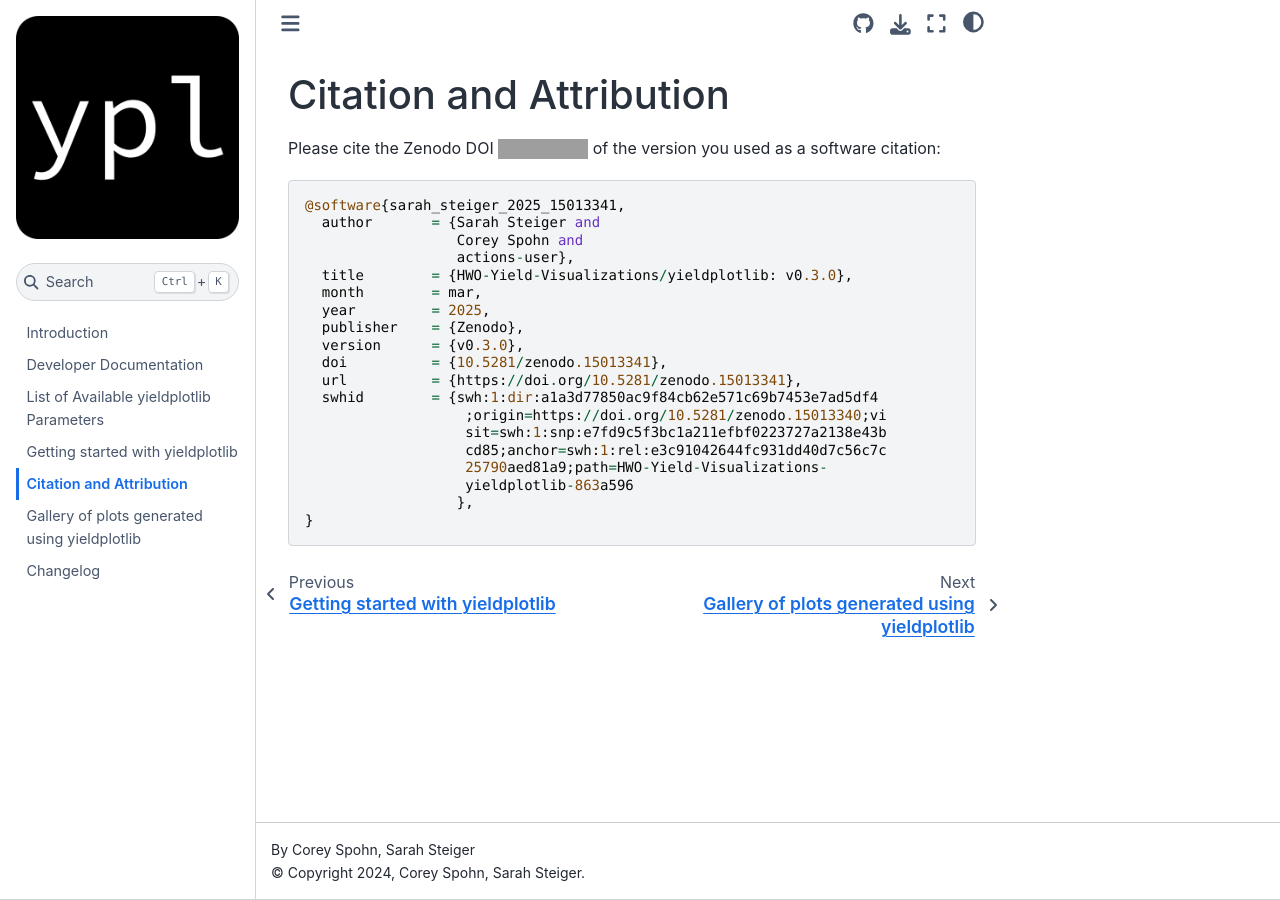
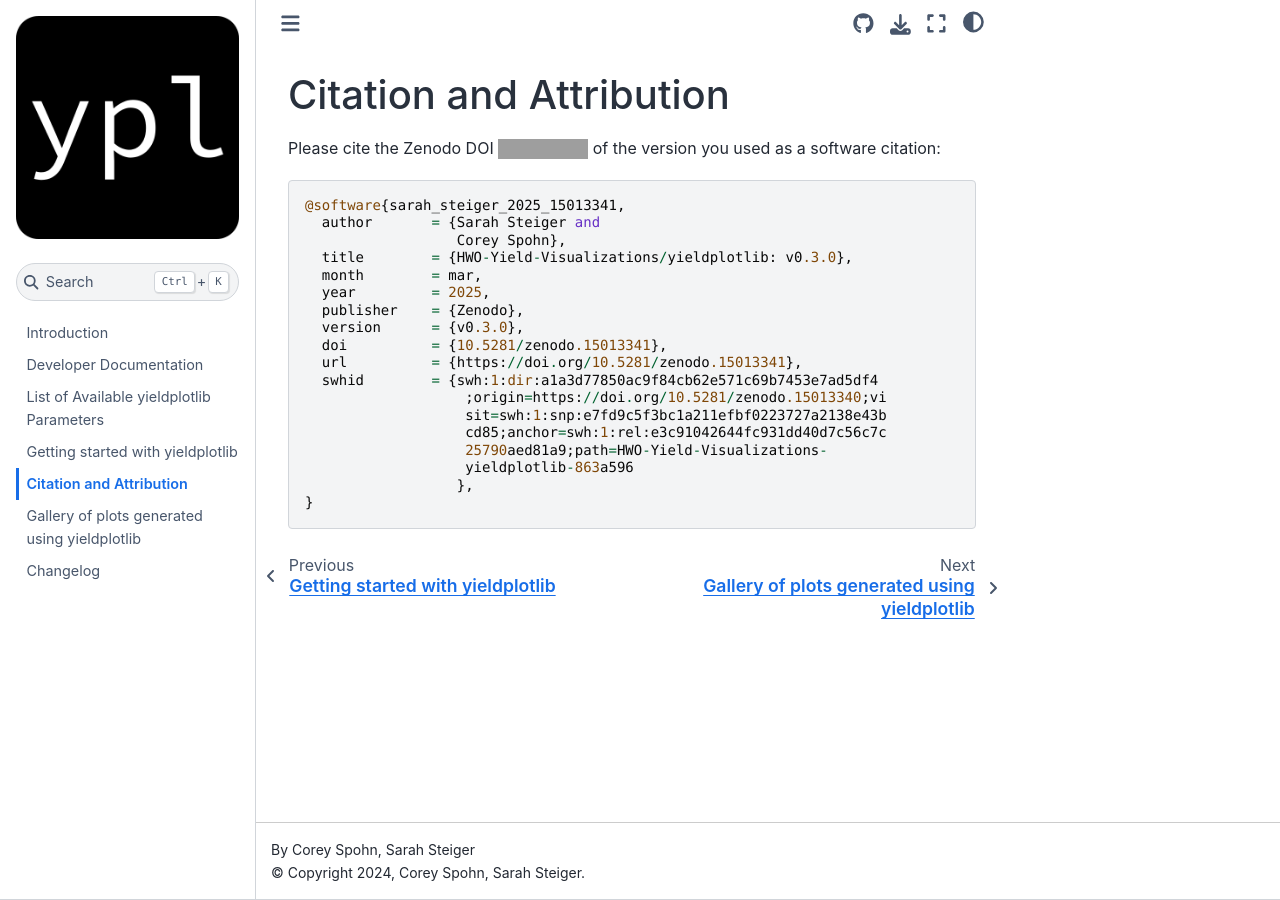
Before and after one commit to HWO-Yield-Visualizations/yieldplotlib, a Sphinx documentation site: the page built from docs/user/cite.md, in a window 1280 px wide. Built offline with Sphinx 7.4.7 and the Sphinx Book theme 1.1.4, drawn with Linux system fonts in a browser that asks for light colours; the version number could not be read and is left out; grey boxes are pictures that could not be loaded.

Commit message:
chore: remove actions-user as an author

````diff
--- a/docs/user/cite.md
+++ b/docs/user/cite.md
@@ -6,8 +6,7 @@ of the version you used as a software citation:
 ```
 @software{sarah_steiger_2025_15013341,
   author       = {Sarah Steiger and
-                  Corey Spohn and
-                  actions-user},
+                  Corey Spohn},
   title        = {HWO-Yield-Visualizations/yieldplotlib: v0.3.0},
   month        = mar,
   year         = 2025,
````
